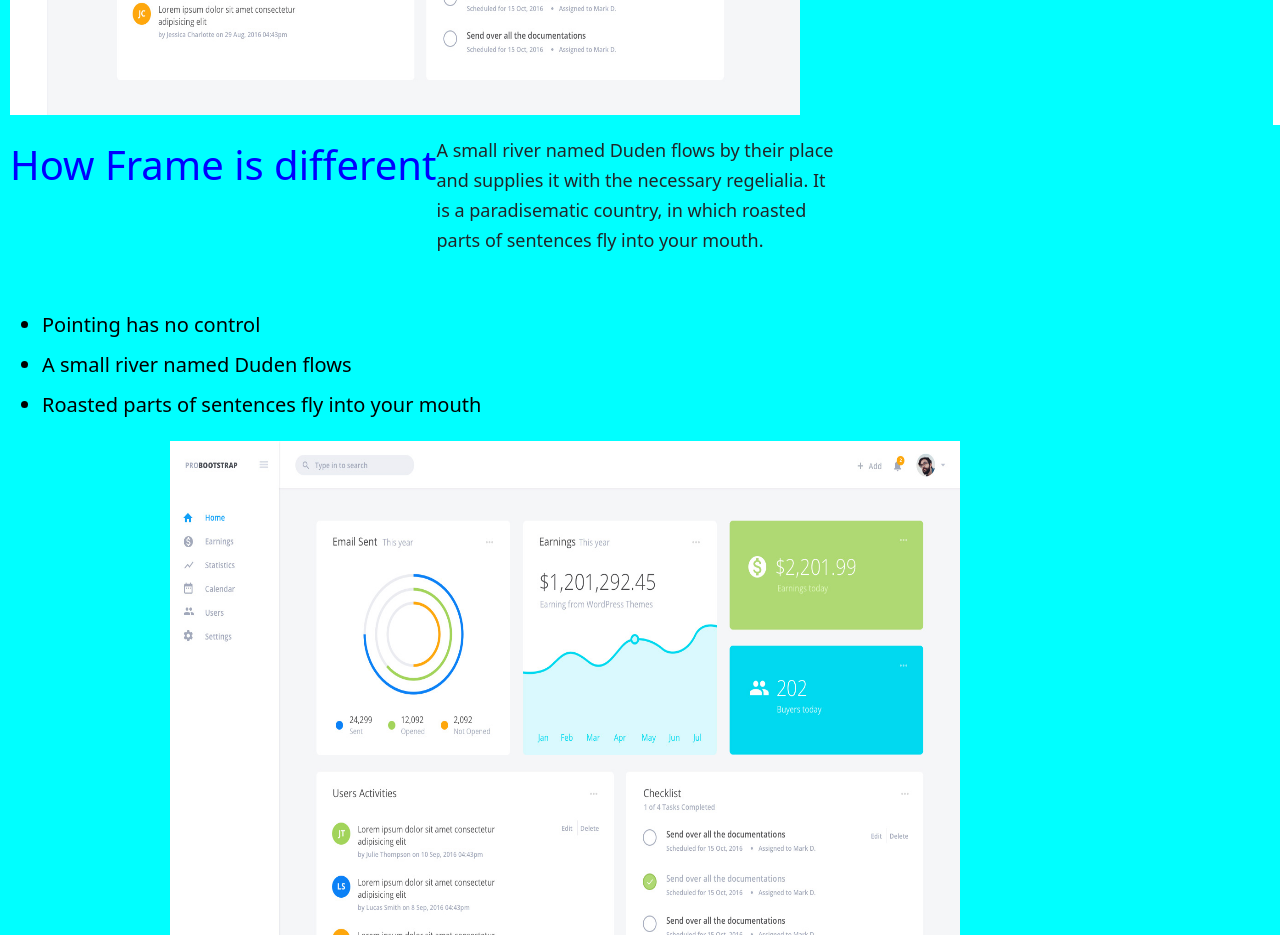
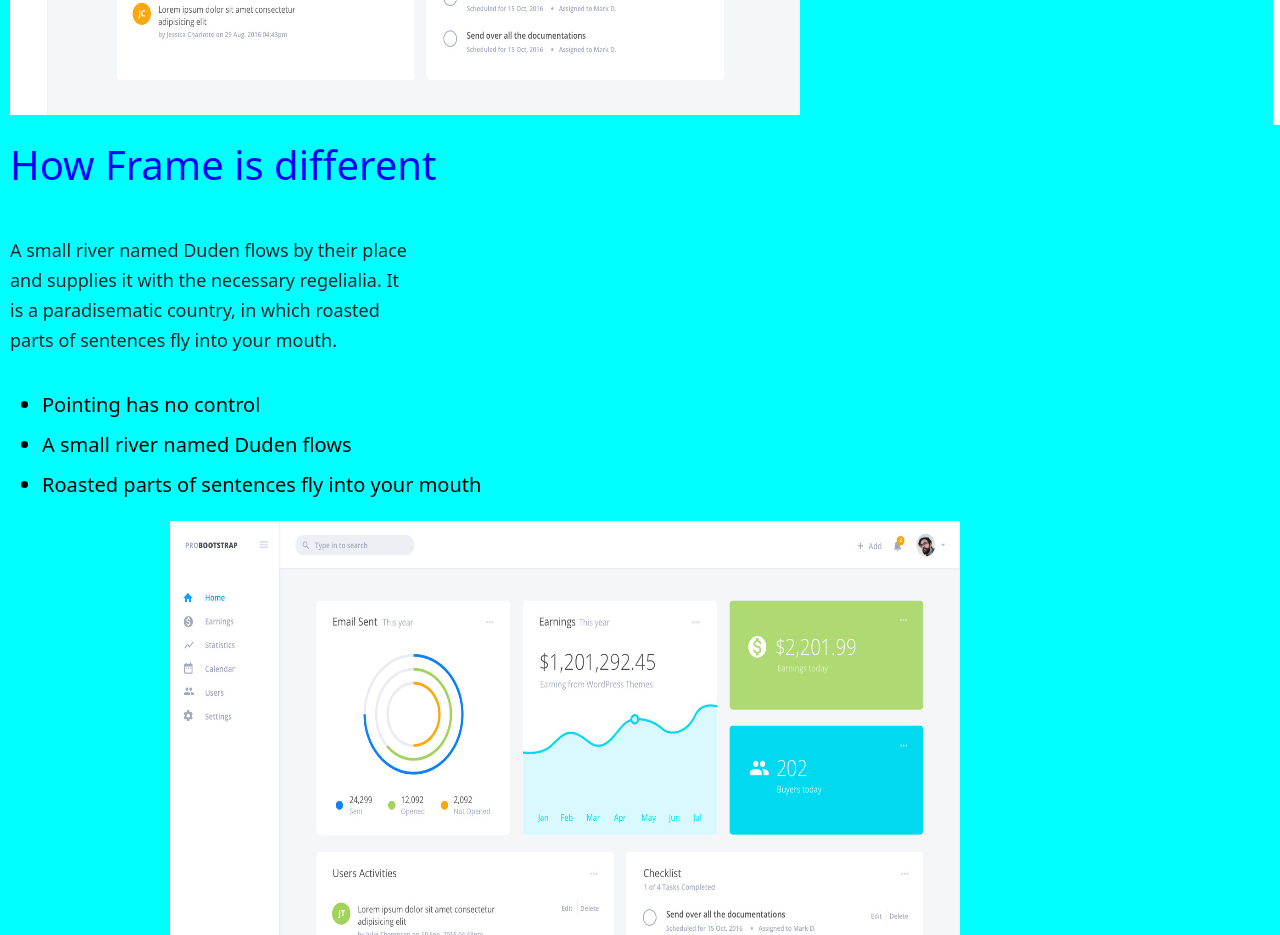
Before and after one commit to Farhanlibra/project3, a React (Vite) app: page / in a window 1280 px wide. Shown: the part 2160-3095 px from the top of the page. Built offline with nearby package versions, Linux system fonts and the light colour scheme.

Commit message:
Update App.css

```diff
--- a/src/App.css
+++ b/src/App.css
@@ -50,11 +50,10 @@ align-content: center;
 }
 .right1{
     margin-right: 0px;
+    width: 50%;
 }
 .left1{
-    display: inline-flex;
-    flex-wrap: wrap;
-    flex-direction: row;
+    width: 40%;
     margin-right: 0px;
     margin-left: 0px;
     background-color: cyan;
```
